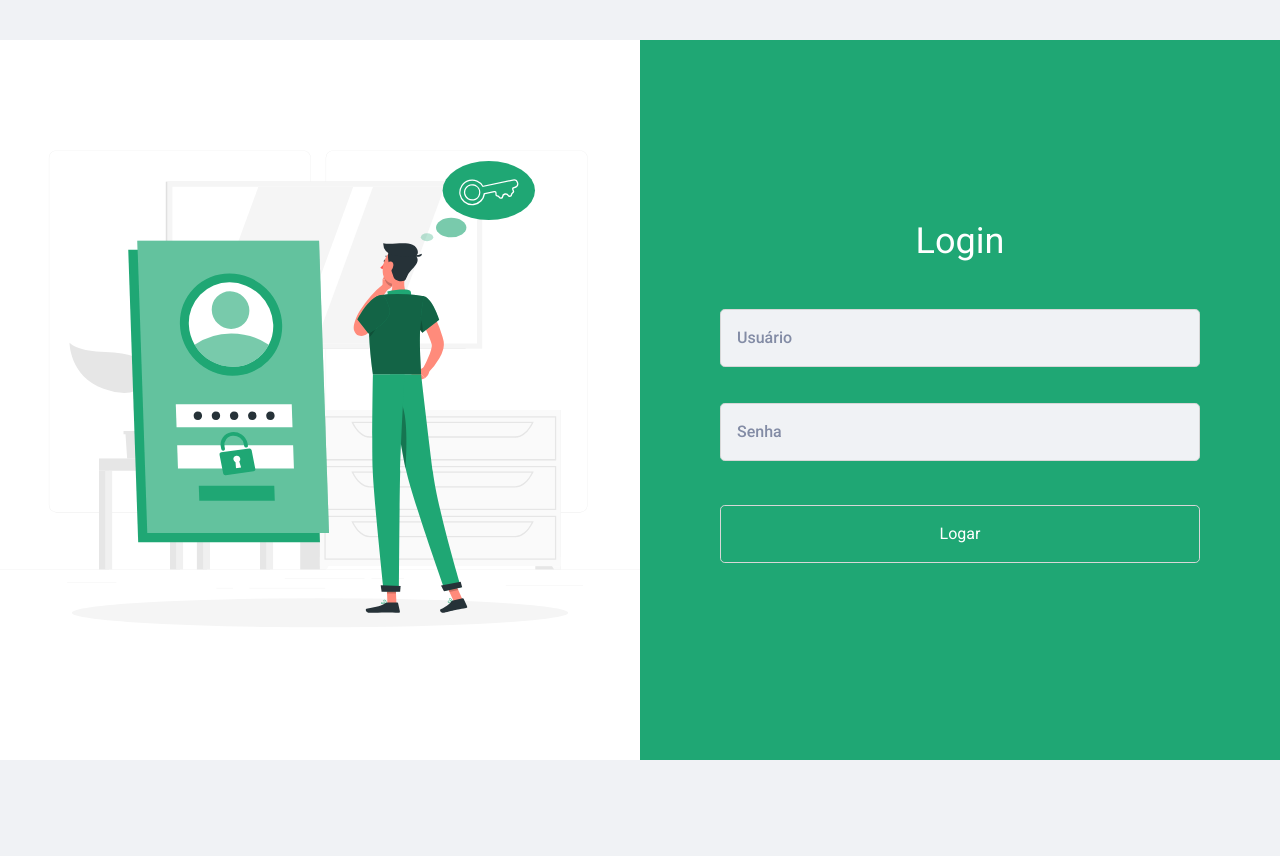
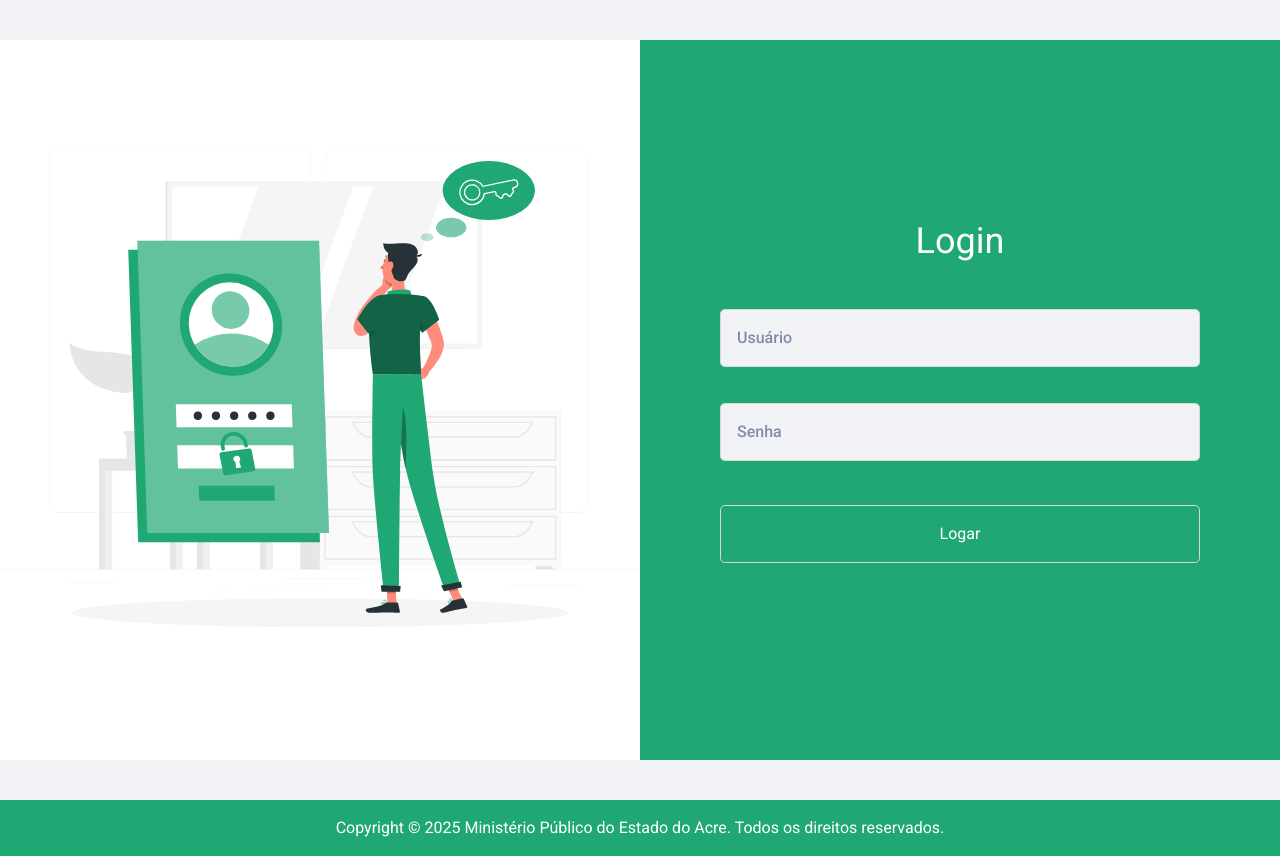
Before and after one commit to yusley/acjobs, a React (Vite) app in the folder acjobs/: page /login in a window 1280 px wide. Before the commit the page ends 800 px from the top, so only its background shows below. Built offline with nearby package versions, Linux system fonts and the light colour scheme.

Commit message:
criacao footer

```diff
--- /dev/null
+++ b/acjobs/src/components/Footer/index.tsx
@@ -0,0 +1,14 @@
+import './styles.css'
+
+
+function Footer(){
+
+
+    return(
+        <div className="footer w-full flex justify-center px-[1rem]">
+            <h1 className='py-[1rem] text-[#fff]'>Copyright © 2025 Ministério Público do Estado do Acre. Todos os direitos reservados.</h1>
+        </div>
+    )
+}
+
+export default Footer;
--- /dev/null
+++ b/acjobs/src/components/Footer/styles.css
@@ -0,0 +1,3 @@
+.footer{
+    background-color: var(--header-color);
+}
--- a/acjobs/src/components/Header/index.tsx
+++ b/acjobs/src/components/Header/index.tsx
@@ -25,7 +25,7 @@ function Header(){
     return(
         <div className="header w-full flex justify-between px-[1rem]">
             <div className="flex justify-center items-center cursor-pointer">
-            <img className="w-[10rem]" src={logo} alt="Logo" />
+            <img onClick={() => handleNavigate('/')} className="w-[10rem]" src={logo} alt="Logo" />
             </div>
             <div className="logout flex justify-center items-center">
 
--- a/acjobs/src/components/ListJobs/index.tsx
+++ b/acjobs/src/components/ListJobs/index.tsx
@@ -10,7 +10,7 @@ function ListJobs () {
 
 
     return(
-        <div className="w-full flex flex-col justify-center items-center">
+        <div className="w-full mb-[3rem] flex flex-col justify-center items-center">
             <div className="w-full max-w-[1200px] py-[2rem] flex flex-col justify-center">
                 <h4 className='text-slate-400'>Foram encontrados {jobs.length} oportunidade</h4>
             </div>
--- a/acjobs/src/pages/Home/index.tsx
+++ b/acjobs/src/pages/Home/index.tsx
@@ -11,7 +11,7 @@ function Home(){
             initial={{ opacity: 0 }}
             animate={{ opacity: 1 }}
             exit={{ opacity: 0 }}
-            transition={{ duration: 1 }}
+            transition={{ duration: 0.5 }}
         >
             <ListJobs/>
         </motion.div>
--- a/acjobs/src/routes/index.tsx
+++ b/acjobs/src/routes/index.tsx
@@ -7,6 +7,7 @@ import { AnimatePresence } from "framer-motion";
 import {useCookies} from 'react-cookie'
 import { useJobs } from "../contexts/jobsContext";
 import Alert from "../components/Alert";
+import Footer from "../components/Footer";
 
 function Routers(){
 
@@ -37,6 +38,7 @@ function Routers(){
 
                 </Routes>
             </AnimatePresence>
+            <Footer/>
         </>
     )
 }
```
